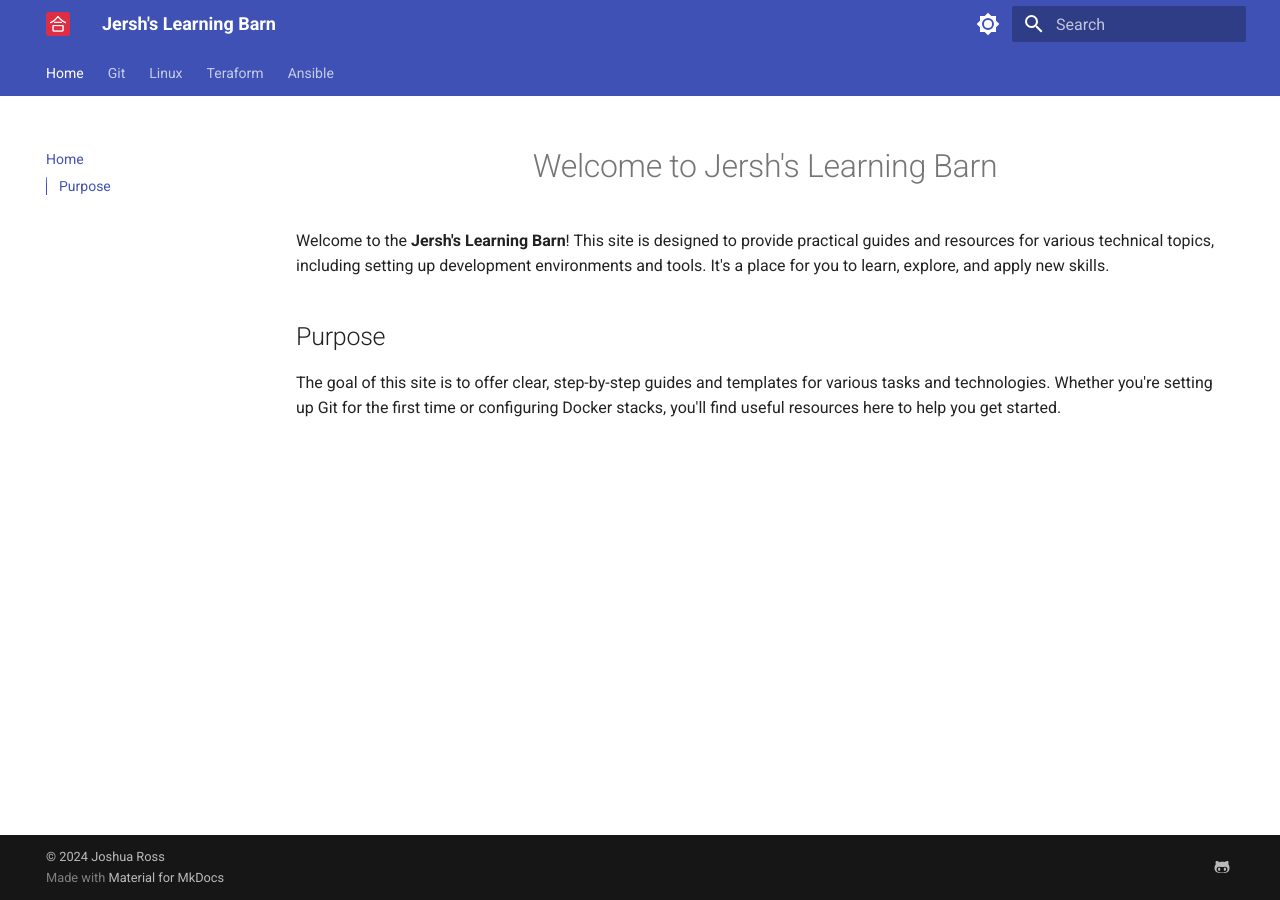
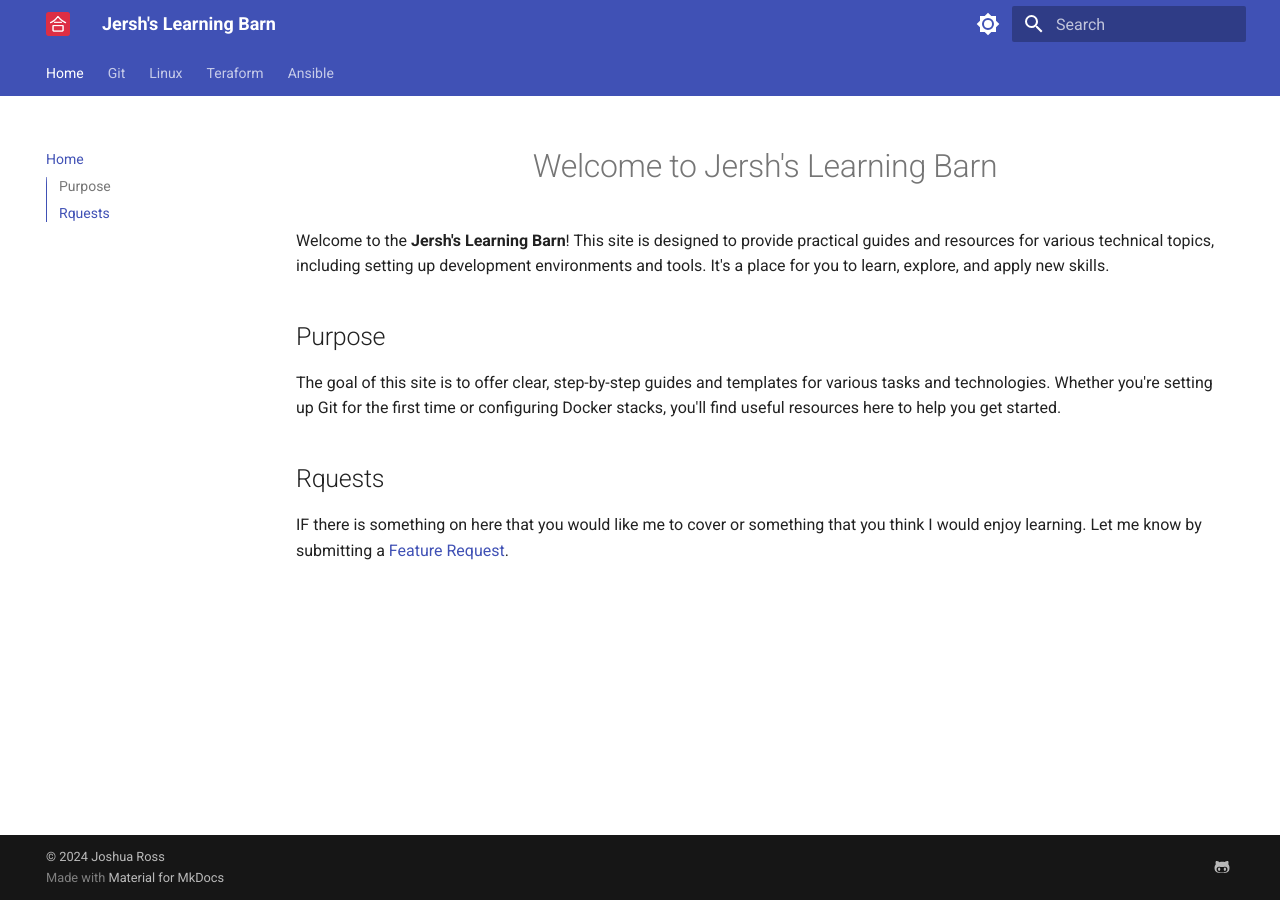
Before and after one commit to coloredbytes/learning-hub-mkdocs, an MkDocs documentation site: the page built from docs/index.md, in a window 1280 px wide. Built offline with MkDocs 1.6.1 and Material for MkDocs 9.7.7, drawn with Linux system fonts in a browser that asks for light colours.

Commit message:
added request section

```diff
--- a/docs/index.md
+++ b/docs/index.md
@@ -5,3 +5,7 @@
 ## Purpose
 
 The goal of this site is to offer clear, step-by-step guides and templates for various tasks and technologies. Whether you're setting up Git for the first time or configuring Docker stacks, you'll find useful resources here to help you get started.
+
+## Rquests
+
+IF there is something on here that you would like me to cover or something that you think I would enjoy learning. Let me know by submitting a [Feature Request](https://github.com/coloredbytes/learninghub/issues/new/choose).
```
